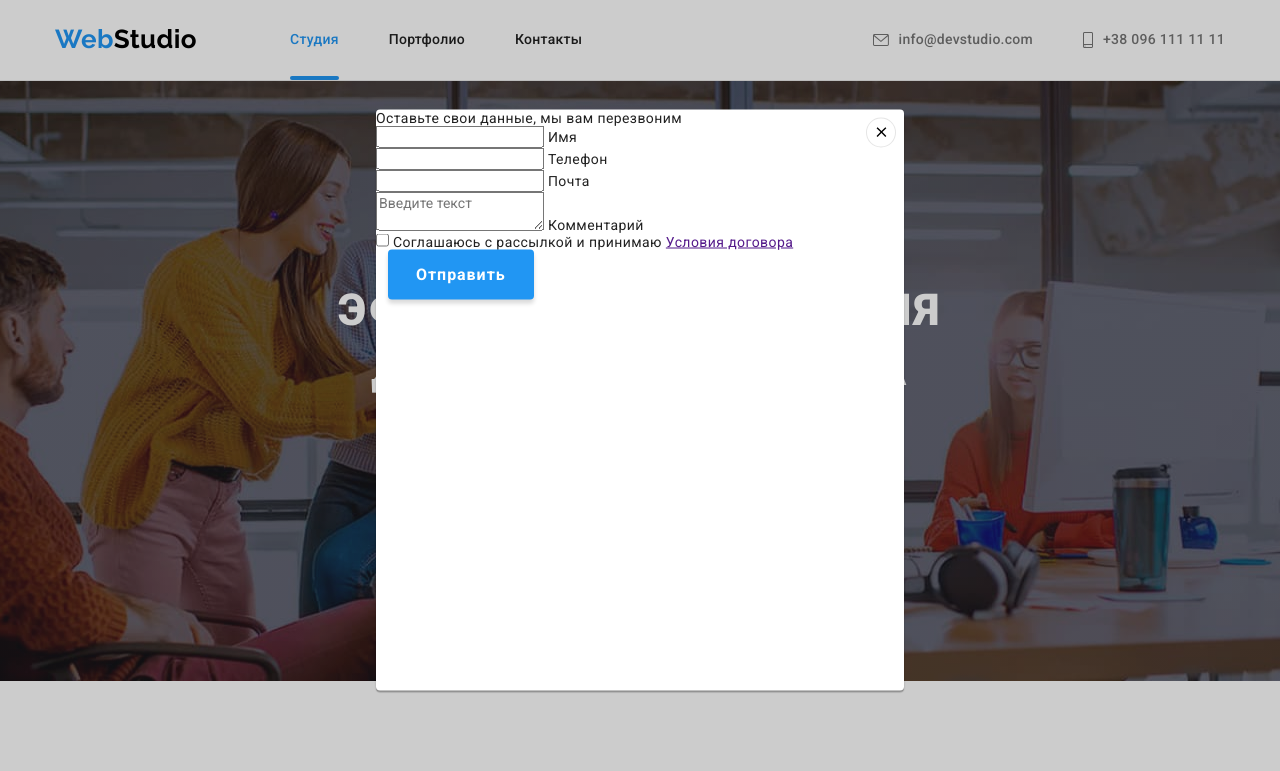
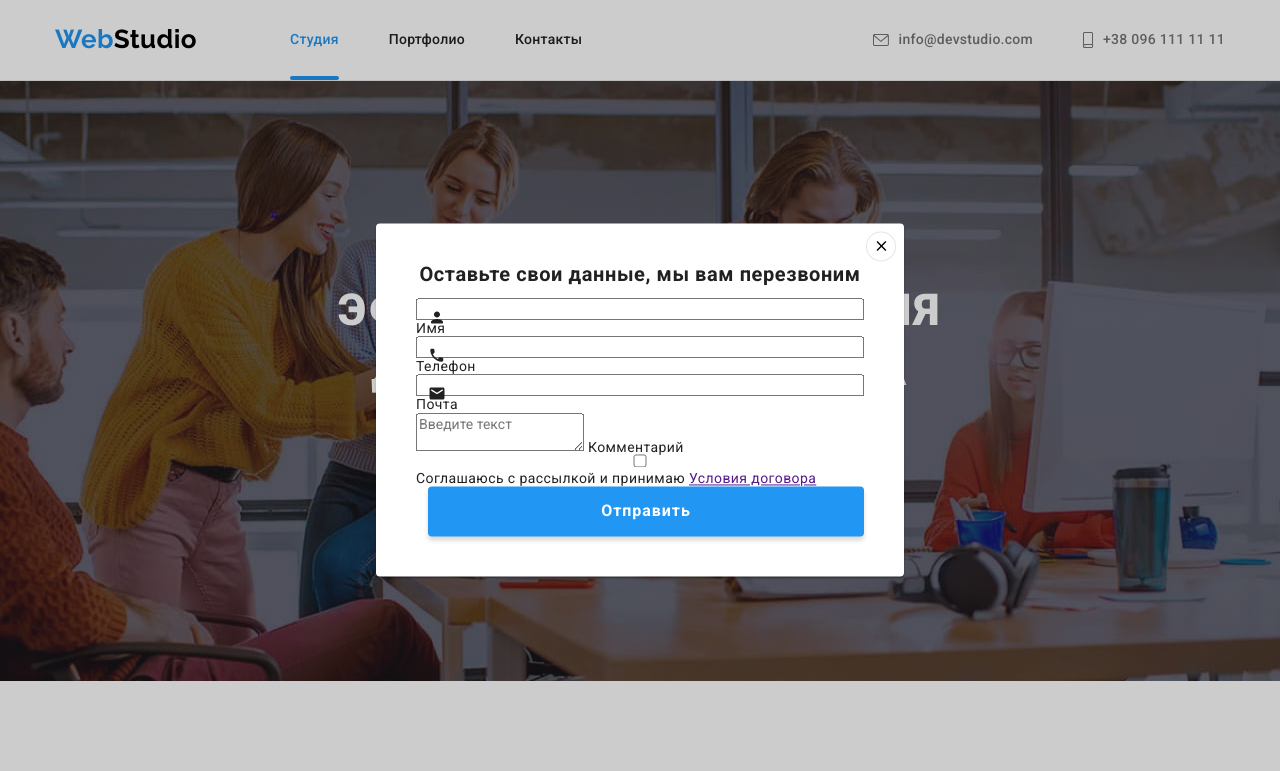
Before and after one commit to Kate-Kitkat19/goit-markup-hw-06, a plain HTML site: page index.html in a window 1280 px wide. Both pictures are taken after a click on the button "Заказать услугу". Shown: the top 771 px of the page. Drawn offline with nearby package versions, Linux system fonts and the light colour scheme.

Commit message:
icons for modal form

```diff
--- a/css/styles.css
+++ b/css/styles.css
@@ -542,8 +542,7 @@ ul {
   border-radius: 4px;
 }
 
-.subscribe-btn,
-.send-btn {
+.subscribe-btn {
   display: inline-flex;
   align-items: center;
   text-align: center;
@@ -576,7 +575,8 @@ ul {
 
 .email-label {
   position: absolute;
-  top: 15px;
+  top: 50%;
+  transform: translateY(-50%);
   left: 16px;
   font-size: 16px;
   line-height: 1.25;
@@ -765,7 +765,12 @@ ul {
     opacity 250ms var(--typical-timing-function);
   opacity: 1;
   width: 528px;
-  height: 581px;
+  height: auto;
+  padding-top: 40px;
+  padding-right: 40px;
+  padding-left: 40px;
+  padding-bottom: 40px;
+
   background-color: var(--bcg-color);
   border-radius: 4px;
   box-shadow: 0px 1px 3px rgba(0, 0, 0, 0.12), 0px 1px 1px rgba(0, 0, 0, 0.14),
@@ -793,3 +798,58 @@ ul {
 .close-btn:hover {
   box-shadow: 0px 4px 4px rgba(0, 0, 0, 0.25);
 }
+
+.modal-form-title {
+  margin-bottom: 12px;
+
+  font-weight: 700;
+  font-size: 20px;
+  line-height: 23px;
+  text-align: center;
+  letter-spacing: 0.03em;
+}
+
+.modal-form {
+  display: flex;
+  flex-direction: column;
+}
+
+.form-email,
+.form-phone,
+.form-name {
+  position: relative;
+}
+
+.modal-form input {
+  width: 100%;
+}
+
+.modal-form .icon {
+  position: absolute;
+  left: 12px;
+  top: 50%;
+  transform: translateY(-50%);
+}
+
+.send-btn {
+  display: block;
+  text-align: center;
+  margin-left: 12px;
+  padding-top: 10px;
+  padding-bottom: 10px;
+  padding-left: 28px;
+  padding-right: 28px;
+
+  background-color: var(--accent-color);
+  color: var(--bcg-color);
+  border: none;
+  font-weight: 700;
+  font-size: 16px;
+  line-height: 1.88;
+  letter-spacing: 0.06em;
+  cursor: pointer;
+  box-shadow: 0px 4px 4px rgba(0, 0, 0, 0.15);
+  border-radius: 4px;
+
+  transition: background-color 250ms var(--typical-timing-function);
+}
--- a/index.html
+++ b/index.html
@@ -453,25 +453,34 @@
             <use href="./images/icons.svg#icon-close-black"></use>
           </svg>
         </button>
-        <p>Оставьте свои данные, мы вам перезвоним</p>
+        <p class="modal-form-title">Оставьте свои данные, мы вам перезвоним</p>
         <form class="modal-form">
-          <div class="name">
+          <div class="form-name">
+            <svg width="18" height="18" class="icon">
+              <use href="./images/icons.svg#icon-person-black"></use>
+            </svg>
             <input type="name" name="name" id="name" />
             <label for="name"> Имя </label>
           </div>
-          <div class="phone">
+          <div class="form-phone">
+            <svg width="18" height="18" class="icon">
+              <use href="./images/icons.svg#icon-phone-black"></use>
+            </svg>
             <input type="tel" name="tel" id="tel" />
             <label for="tel"> Телефон </label>
           </div>
-          <div class="email">
+          <div class="form-email">
+            <svg width="18" height="18" class="icon">
+              <use href="./images/icons.svg#icon-email-black"></use>
+            </svg>
             <input type="mail" name="mail" id="mail" />
             <label for="mail"> Почта </label>
           </div>
-          <div class="comment">
+          <div class="form-comment">
             <textarea name="comment" placeholder="Введите текст" id="comment"></textarea>
             <label for="comment">Комментарий</label>
           </div>
-          <div class="policy">
+          <div class="form-policy">
             <input type="checkbox" name="policy" id="policy">
             <label for="policy">Соглашаюсь с рассылкой и принимаю <a href="">Условия договора</a> </label>
           </div>
```
